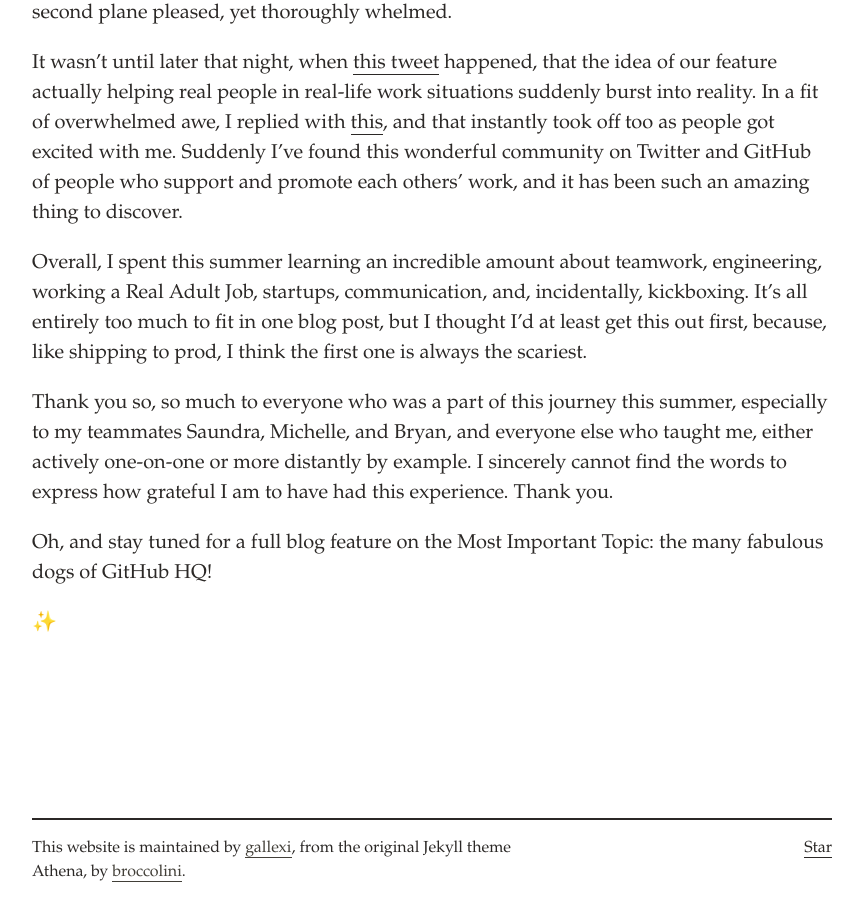
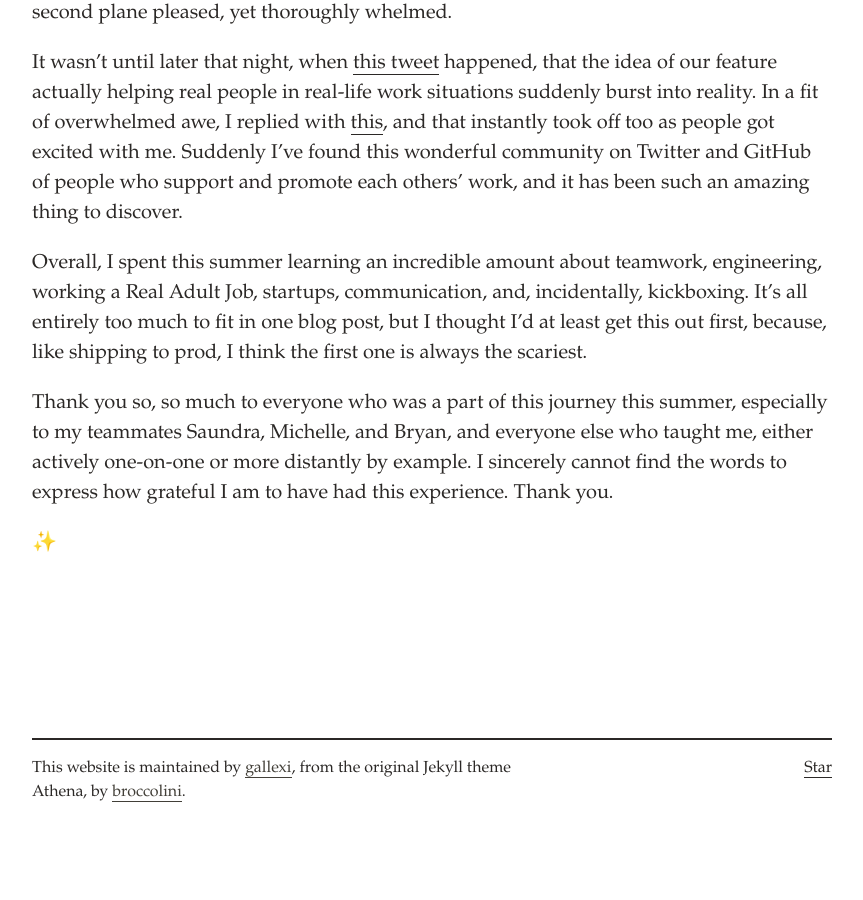
Before and after one commit to gallexi/galantlex.github.io, a Jekyll site: the page built from _posts/2017-08-22-shipping-to-prod.md, in a window 1280 px wide and 900 px high, scrolled down 2970 px. Shown: the whole window, without its empty margins (208-1071 px from the left). Built offline with Jekyll 4.4.1, drawn with Linux system fonts in a browser that asks for light colours; after the commit the page ends 3790 px from its top, so only the background shows below that.

Commit message:
Remove "stay tuned" message because it's been 3 years

```diff
--- a/_posts/2017-08-22-shipping-to-prod.md
+++ b/_posts/2017-08-22-shipping-to-prod.md
@@ -30,6 +30,4 @@ Overall, I spent this summer learning an incredible amount about teamwork, engin
 
 Thank you so, so much to everyone who was a part of this journey this summer, especially to my teammates Saundra, Michelle, and Bryan, and everyone else who taught me, either actively one-on-one or more distantly by example. I sincerely cannot find the words to express how grateful I am to have had this experience. Thank you.
 
-Oh, and stay tuned for a full blog feature on the Most Important Topic: the many fabulous dogs of GitHub HQ!
-
 ✨
```
